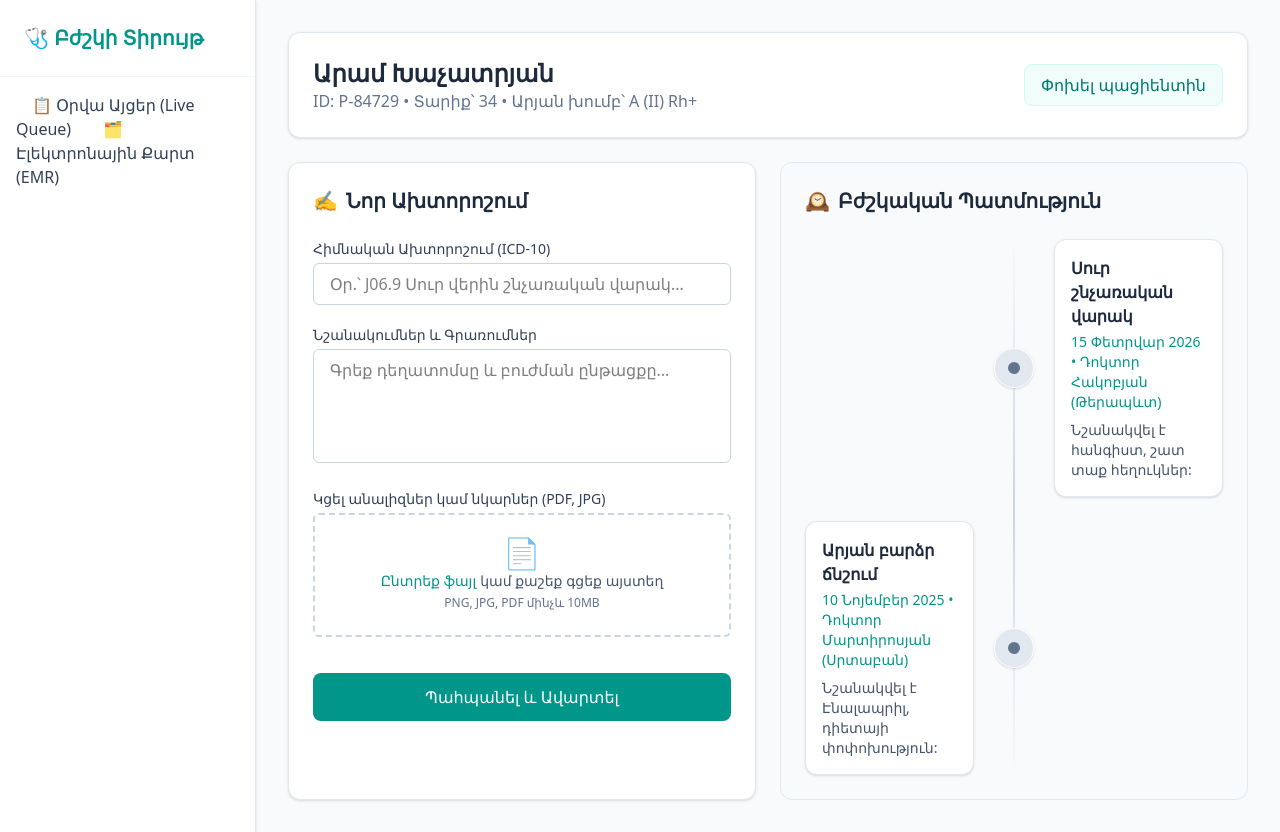
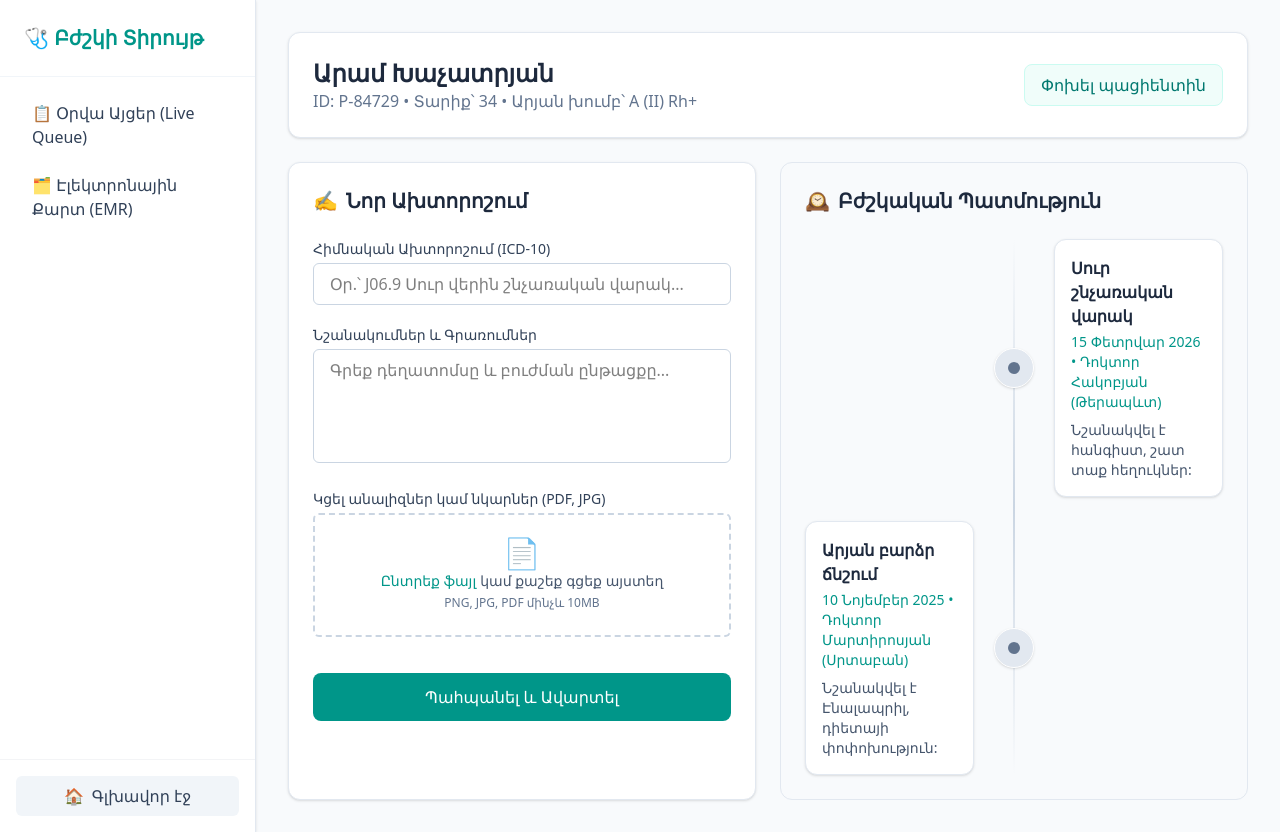
Before and after one commit to Laert552/Mini-EHR-System, a Next.js app: page /doctor/emr in a window 1280 px wide. Built offline with nearby package versions, Linux system fonts and the light colour scheme.

Commit message:
added homPage button

```diff
--- a/src/app/doctor/layout.tsx
+++ b/src/app/doctor/layout.tsx
@@ -1,4 +1,5 @@
-import Link from "next/link";
+// app/doctor/layout.tsx
+import Link from 'next/link';
 
 export default function DoctorLayout({ children }: { children: React.ReactNode }) {
   return (
@@ -7,7 +8,7 @@ export default function DoctorLayout({ children }: { children: React.ReactNode }
         <div className="p-6 border-b border-slate-100">
           <h2 className="text-xl font-bold text-teal-600">🩺 Բժշկի Տիրույթ</h2>
         </div>
-                <nav className="flex-1 p-4 flex-col space-y-2">
+        <nav className="flex-1 p-4 flex flex-col space-y-2">
           <Link
             href="/doctor/queue"
             className="px-4 py-2 rounded-md hover:bg-teal-50 text-slate-700 hover:text-teal-600 transition-colors font-medium"
@@ -21,10 +22,18 @@ export default function DoctorLayout({ children }: { children: React.ReactNode }
             🗂️ Էլեկտրոնային Քարտ (EMR)
           </Link>
         </nav>
+        <div className="mt-auto p-4 border-t border-gray-100">
+          <Link
+            href="/"
+            className="flex items-center justify-center gap-2 w-full px-4 py-2 bg-slate-100 hover:bg-slate-200 text-slate-700 rounded-md transition-colors font-medium"
+          >
+            <span>🏠</span> Գլխավոր էջ
+          </Link>
+        </div>
       </aside>
       <main className="flex-1 p-8">
         {children}
       </main>
     </div>
-    )
+  );
 }
--- a/src/app/patient/layout.tsx
+++ b/src/app/patient/layout.tsx
@@ -1,4 +1,5 @@
-import Link from "next/link";
+// app/patient/layout.tsx
+import Link from 'next/link';
 
 export default function PatientLayout({ children }: { children: React.ReactNode }) {
   return (
@@ -7,7 +8,7 @@ export default function PatientLayout({ children }: { children: React.ReactNode
         <div className="p-6 border-b border-blue-50">
           <h2 className="text-xl font-bold text-blue-600">👤 Իմ Պորտալը</h2>
         </div>
-                <nav className="flex-1 p-4 flex flxe-col space-y-2">
+        <nav className="flex-1 p-4 flex flex-col space-y-2">
           <Link
             href="/patient/profile"
             className="px-4 py-2 rounded-md hover:bg-blue-50 text-slate-700 hover:text-blue-600 transition-colors font-medium"
@@ -15,16 +16,25 @@ export default function PatientLayout({ children }: { children: React.ReactNode
             🪪 Իմ Տվյալները
           </Link>
           <Link
-                        href="patient/labs"
+            href="/patient/labs"
             className="px-4 py-2 rounded-md hover:bg-blue-50 text-slate-700 hover:text-blue-600 transition-colors font-medium"
           >
             🔬 Անալիզներ և Ֆայլեր
           </Link>
         </nav>
+        {/* Գլխավոր էջ վերադառնալու կոճակը */}
+        <div className="mt-auto p-4 border-t border-gray-100">
+          <Link
+            href="/"
+            className="flex items-center justify-center gap-2 w-full px-4 py-2 bg-slate-100 hover:bg-slate-200 text-slate-700 rounded-md transition-colors font-medium"
+          >
+            <span>🏠</span> Գլխավոր էջ
+          </Link>
+        </div>
       </aside>
       <main className="flex-1 p-8">
         {children}
       </main>
     </div>
-    )
+  );
 }
--- a/src/app/reception/layout.tsx
+++ b/src/app/reception/layout.tsx
@@ -22,6 +22,14 @@ export default function ReceptionLayout({ children }: { children: React.ReactNod
             📅 Օրացույց և Այցեր
           </Link>
         </nav>
+        <div className="mt-auto p-4 border-t border-gray-100">
+          <Link
+            href="/"
+            className="flex items-center justify-center gap-2 w-full px-4 py-2 bg-slate-100 hover:bg-slate-200 text-slate-700 rounded-md transition-colors font-medium"
+          >
+            <span>🏠</span> Գլխավոր էջ
+          </Link>
+        </div>
       </aside>
 
       {/* Գլխավոր Բովանդակություն */}
```
Lines whose indentation alone changed are shown as unchanged.
